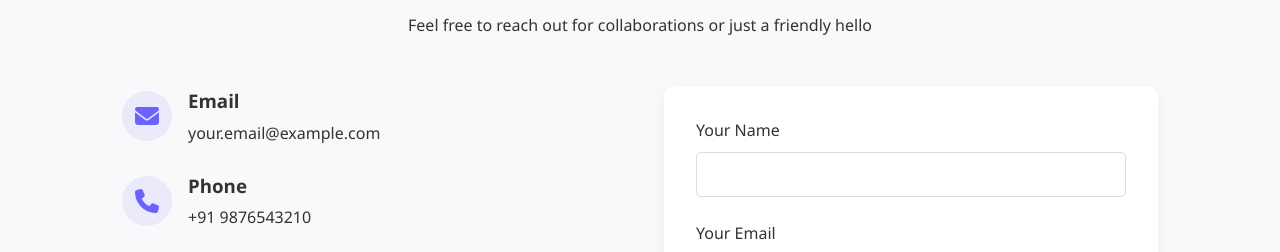
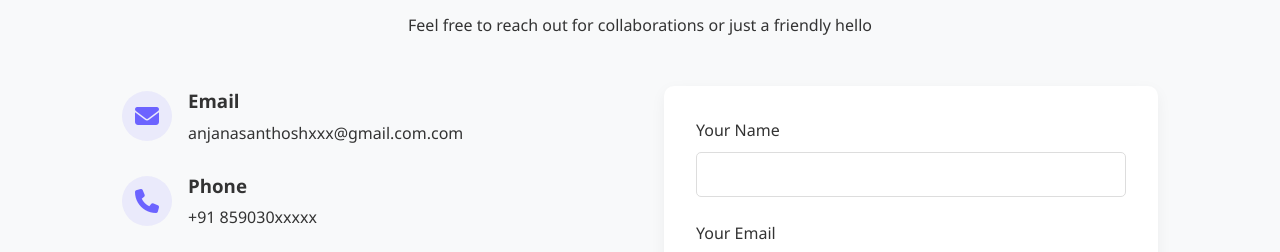
Before and after one commit to Anjana888/portfolio, a plain HTML site: page index.html in a window 1280 px wide. Shown: the part 3262-3514 px from the top of the page. Drawn offline with Linux system fonts and the light colour scheme.

Commit message:
Add files via upload

```diff
--- a/index.html
+++ b/index.html
@@ -662,14 +662,14 @@
                         <i class="fas fa-envelope"></i>
                         <div>
                             <h3>Email</h3>
-                            <a href="mailto:your.email@example.com">your.email@example.com</a>
+                            <a href="mailto:anjanasanthoshxxx@gamil.com">anjanasanthoshxxx@gmail.com.com</a>
                         </div>
                     </div>
                     <div class="contact-item">
                         <i class="fas fa-phone"></i>
                         <div>
                             <h3>Phone</h3>
-                            <a href="tel:+919876543210">+91 9876543210</a>
+                            <a href="859030xxxx">+91 859030xxxxx</a>
                         </div>
                     </div>
                     <div class="contact-item">
```
